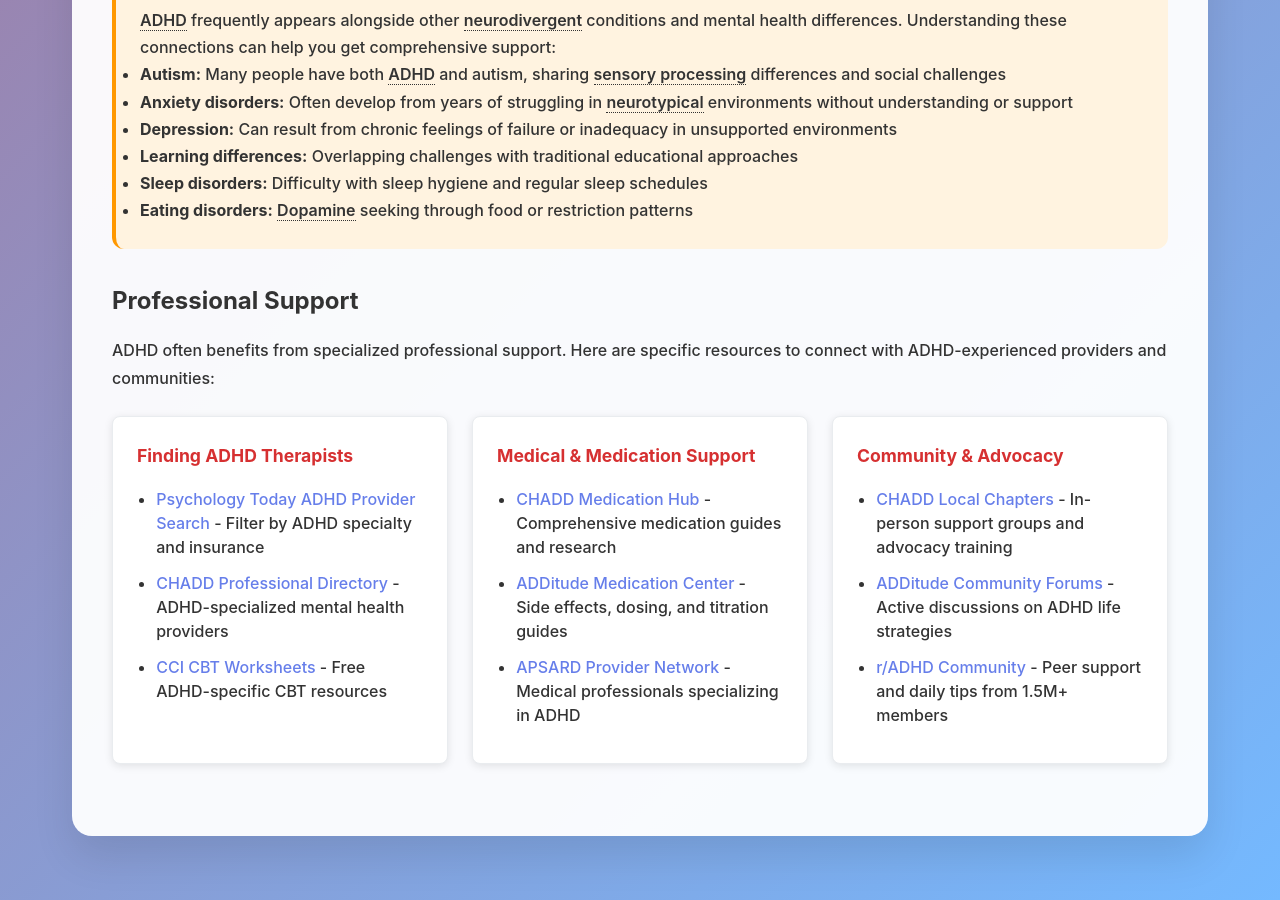
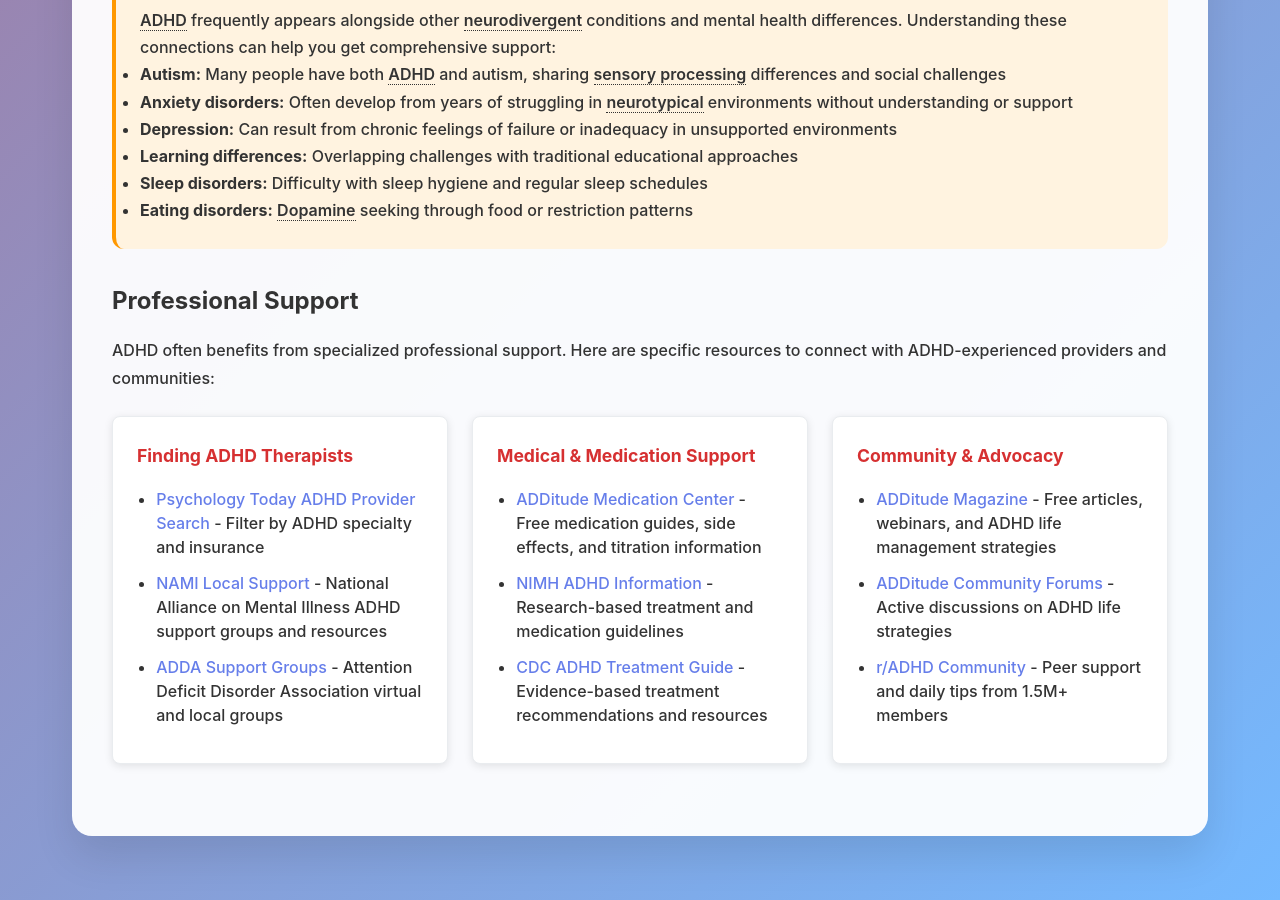
Before and after one commit to neurodivergent-survival-guide/neurodivergent-survival-guide, a Jekyll site: the page built from conditions/adhd.html, in a window 1280 px wide and 900 px high, scrolled down 3612 px. Built offline with Jekyll 4.4.1, drawn with Linux system fonts in a browser that asks for light colours.

Commit message:
Update adhd.html

```diff
--- a/conditions/adhd.html
+++ b/conditions/adhd.html
@@ -701,24 +701,24 @@
                         <h4>Finding ADHD Therapists</h4>
                         <ul>
                             <li><a href="https://www.psychologytoday.com/us/therapists/adhd" target="_blank" rel="noopener">Psychology Today ADHD Provider Search</a> - Filter by ADHD specialty and insurance</li>
-                            <li><a href="https://chadd.org/for-professionals/professional-directory/" target="_blank" rel="noopener">CHADD Professional Directory</a> - ADHD-specialized mental health providers</li>
-                            <li><a href="https://www.cci.health.wa.gov.au/Resources/Looking-After-Yourself/Attention-and-Concentration" target="_blank" rel="noopener">CCI CBT Worksheets</a> - Free ADHD-specific CBT resources</li>
+                            <li><a href="https://www.nami.org/find-support" target="_blank" rel="noopener">NAMI Local Support</a> - National Alliance on Mental Illness ADHD support groups and resources</li>
+                            <li><a href="https://add.org/adhd-support-groups/" target="_blank" rel="noopener">ADDA Support Groups</a> - Attention Deficit Disorder Association virtual and local groups</li>
                         </ul>
                     </div>
 
                     <div class="support-card">
                         <h4>Medical & Medication Support</h4>
                         <ul>
-                            <li><a href="https://chadd.org/about-adhd/medication-management/" target="_blank" rel="noopener">CHADD Medication Hub</a> - Comprehensive medication guides and research</li>
-                            <li><a href="https://www.additudemag.com/medication/" target="_blank" rel="noopener">ADDitude Medication Center</a> - Side effects, dosing, and titration guides</li>
-                            <li><a href="https://www.apsard.org/find-a-provider" target="_blank" rel="noopener">APSARD Provider Network</a> - Medical professionals specializing in ADHD</li>
+                            <li><a href="https://www.additudemag.com/medication/" target="_blank" rel="noopener">ADDitude Medication Center</a> - Free medication guides, side effects, and titration information</li>
+                            <li><a href="https://www.nimh.nih.gov/health/topics/attention-deficit-hyperactivity-disorder-adhd" target="_blank" rel="noopener">NIMH ADHD Information</a> - Research-based treatment and medication guidelines</li>
+                            <li><a href="https://www.cdc.gov/ncbddd/adhd/treatment.html" target="_blank" rel="noopener">CDC ADHD Treatment Guide</a> - Evidence-based treatment recommendations and resources</li>
                         </ul>
                     </div>
 
                     <div class="support-card">
                         <h4>Community & Advocacy</h4>
                         <ul>
-                            <li><a href="https://chadd.org/affiliates/" target="_blank" rel="noopener">CHADD Local Chapters</a> - In-person support groups and advocacy training</li>
+                            <li><a href="https://www.additudemag.com/" target="_blank" rel="noopener">ADDitude Magazine</a> - Free articles, webinars, and ADHD life management strategies</li>
                             <li><a href="https://www.additudemag.com/forums/" target="_blank" rel="noopener">ADDitude Community Forums</a> - Active discussions on ADHD life strategies</li>
                             <li><a href="https://www.reddit.com/r/ADHD/" target="_blank" rel="noopener">r/ADHD Community</a> - Peer support and daily tips from 1.5M+ members</li>
                         </ul>
```
